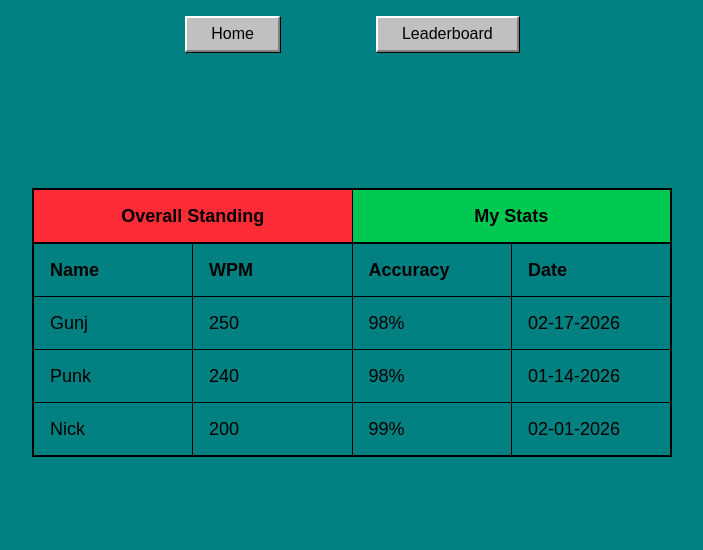
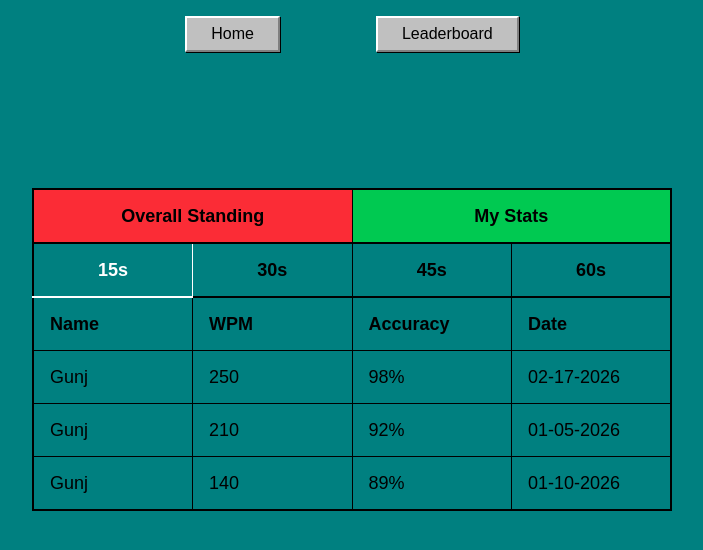
Before and after one commit to gunjanrawat5/KeyRush2, a Next.js app in the folder keyrush-frontend/: page /leaderboard in a window 1280 px wide. Both pictures are taken after a click on the button "My Stats". Shown: the top 550 px of the page, without its empty margins (288-991 px from the left). Built offline with nearby package versions, Linux system fonts and the light colour scheme; a web font is replaced by a local one.

Commit message:
Added mode

```diff
--- /dev/null
+++ b/keyrush-frontend/src/components/LeaderRows.tsx
@@ -0,0 +1,29 @@
+'use client'
+import React from "react"
+
+export default function LeaderRows() {
+    return(
+        <>
+            <tbody className="divide-y">
+                    <tr className="text-left divide-x">
+                        <td className="px-4 py-3">Gunj</td>
+                        <td className="px-4 py-3">250</td>
+                        <td className="px-4 py-3">98%</td>
+                        <td className="px-4 py-3">02-17-2026</td>
+                    </tr>
+                    <tr className="text-left divide-x">
+                        <td className="px-4 py-3">Punk</td>
+                        <td className="px-4 py-3">240</td>
+                        <td className="px-4 py-3">98%</td>
+                        <td className="px-4 py-3">01-14-2026</td>
+                    </tr>
+                    <tr className="text-left divide-x">
+                        <td className="px-4 py-3">Nick</td>
+                        <td className="px-4 py-3">200</td>
+                        <td className="px-4 py-3">99%</td>
+                        <td className="px-4 py-3">02-01-2026</td>
+                    </tr>
+            </tbody>
+        </>
+    )
+}
--- a/keyrush-frontend/src/components/LeaderboardTable.tsx
+++ b/keyrush-frontend/src/components/LeaderboardTable.tsx
@@ -1,14 +1,26 @@
 'use client'
 import React, { useState } from "react"
+import LeaderRows from "./LeaderRows"
+import StatsRows from "./StatsRows"
 
 export default function LeaderboardTable() {
     const [view, setView] = useState("leaderboard")
-    const [leaderPressed, setLeaderPressed] = useState(true)
-    const [myStats,setMyStats] = useState(false)
+    const [mode, setMode] = useState("15s")
+
     const activeClasses = 'px-4 py-3 border-b-2 bg-green-500'
     const inactiveClasses = 'px-4 py-3 border-b-2 bg-red-500'
+
+    const modeActiveClasses = 'px-4 py-3 border-b-2 text-white'
+    const modeInactiveClasses = 'px-4 py-3 border-b-2'
+
     const leaderClass = view === "leaderboard"? activeClasses : inactiveClasses
     const statsClass = view === "stats"? activeClasses : inactiveClasses
+
+    const mode15Class = mode === "15s"?modeActiveClasses:modeInactiveClasses
+    const mode30Class = mode === "30s"?modeActiveClasses:modeInactiveClasses
+    const mode45Class = mode === "45s"?modeActiveClasses:modeInactiveClasses
+    const mode60Class = mode === "60s"?modeActiveClasses:modeInactiveClasses
+
 
 
     return(
@@ -16,10 +28,21 @@ export default function LeaderboardTable() {
             <table className="w-full text-lg border-2 table-fixed">
                 <thead className="border-b">
                     <tr className="divide-x">
-                    <th colSpan={2} className={leaderClass}><button onClick={()=> setView("leaderboard")} className='cursor-pointer'>Overall Standing</button>
-                    </th>
-                    <th colSpan={2} className={statsClass}> <button onClick= {()=> setView("stats")} className="cursor-pointer">My Stats</button>
-                    </th>
+                        <th colSpan={2} className={leaderClass}><button onClick={()=> setView("leaderboard")} className='cursor-pointer'>Overall Standing</button>
+                        </th>
+                        <th colSpan={2} className={statsClass}> <button onClick= {()=> setView("stats")} className="cursor-pointer">My Stats</button>
+                        </th>
+                    </tr>
+                    <tr className="divide-x">
+                        <th  className={mode15Class}><button onClick={()=> setMode("15s")} className='cursor-pointer'>15s</button>
+                        </th>
+                        <th  className={mode30Class}><button onClick={()=> setMode("30s")} className='cursor-pointer'>30s</button>
+                        </th>
+                        <th  className={mode45Class}><button onClick={()=> setMode("45s")} className='cursor-pointer'>45s</button>
+                        </th>
+                        <th  className={mode60Class}><button onClick={()=> setMode("60s")} className='cursor-pointer'>60s</button>
+                        </th>
+
                     </tr>
                     <tr className="text-left divide-x">
                         <th className="px-4 py-3">Name</th>
@@ -28,26 +51,7 @@ export default function LeaderboardTable() {
                         <th className="px-4 py-3">Date</th>
                     </tr>
                 </thead>
-                <tbody className="divide-y">
-                    <tr className="text-left divide-x">
-                        <td className="px-4 py-3">Gunj</td>
-                        <td className="px-4 py-3">250</td>
-                        <td className="px-4 py-3">98%</td>
-                        <td className="px-4 py-3">02-17-2026</td>
-                    </tr>
-                    <tr className="text-left divide-x">
-                        <td className="px-4 py-3">Punk</td>
-                        <td className="px-4 py-3">240</td>
-                        <td className="px-4 py-3">98%</td>
-                        <td className="px-4 py-3">01-14-2026</td>
-                    </tr>
-                    <tr className="text-left divide-x">
-                        <td className="px-4 py-3">Nick</td>
-                        <td className="px-4 py-3">200</td>
-                        <td className="px-4 py-3">99%</td>
-                        <td className="px-4 py-3">02-01-2026</td>
-                    </tr>
-                </tbody>
+                {view === "leaderboard"?<LeaderRows/>:<StatsRows/>}
             </table>
         </div>
     )
--- /dev/null
+++ b/keyrush-frontend/src/components/StatsRows.tsx
@@ -0,0 +1,30 @@
+'use client'
+import React from "react"
+
+export default function StatsRows(){
+
+    return(
+           <>
+            <tbody className="divide-y">
+                    <tr className="text-left divide-x">
+                        <td className="px-4 py-3">Gunj</td>
+                        <td className="px-4 py-3">250</td>
+                        <td className="px-4 py-3">98%</td>
+                        <td className="px-4 py-3">02-17-2026</td>
+                    </tr>
+                    <tr className="text-left divide-x">
+                        <td className="px-4 py-3">Gunj</td>
+                        <td className="px-4 py-3">210</td>
+                        <td className="px-4 py-3">92%</td>
+                        <td className="px-4 py-3">01-05-2026</td>
+                    </tr>
+                    <tr className="text-left divide-x">
+                        <td className="px-4 py-3">Gunj</td>
+                        <td className="px-4 py-3">140</td>
+                        <td className="px-4 py-3">89%</td>
+                        <td className="px-4 py-3">01-10-2026</td>
+                    </tr>
+            </tbody>
+        </>
+    )
+}
```
